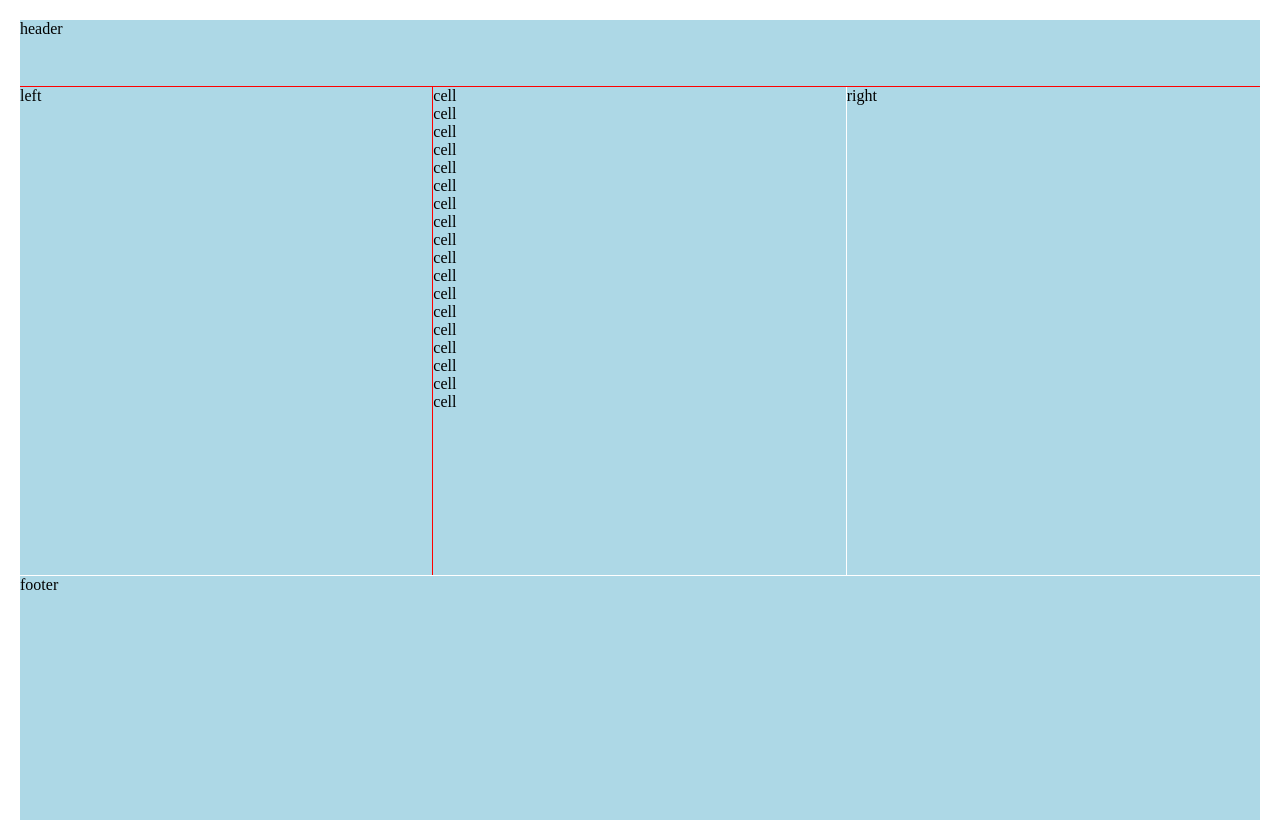
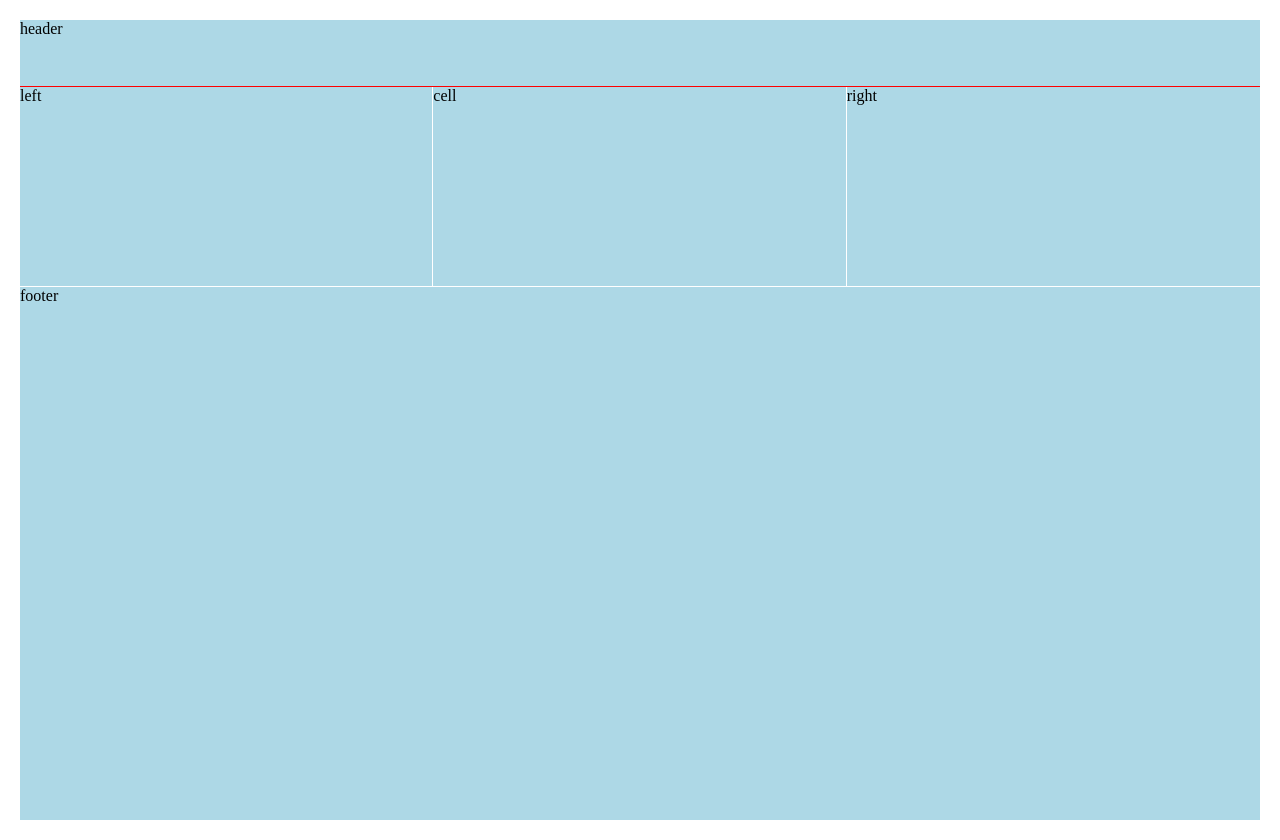
Before and after one commit to ghinda/gridlayout, a website: page demos/holy.html in a window 1280 px wide. Drawn offline with Linux system fonts and the light colour scheme.

Commit message:
still strougglin with ie9/10 support.

```diff
--- a/demos/holy.html
+++ b/demos/holy.html
@@ -28,11 +28,7 @@
 
     <div class="gl-row">
 
-      <div class="gl-col">
-
-        cell
-        <br>
-        cell
+      <div class="gl-col" style="height: 200px">
 
         <div class="gl-col-scrollview">
 
@@ -48,11 +44,7 @@
 
               <div class="gl-col">
 
-                <div class="gl-col-scrollview">
-
-                  cell<br>cell<br>cell<br>cell<br>cell<br>cell<br>cell<br>cell<br>cell<br>cell<br>cell<br>cell<br>cell<br>cell<br>cell<br>cell<br>cell<br>cell<br>
-
-                </div>
+                cell
 
               </div>
 
@@ -68,11 +60,13 @@
 
         </div>
 
+        test
+
       </div>
 
     </div>
 
-    <div class="gl-row gl-row-1">
+    <div class="gl-row">
 
       <div class="gl-col">
         footer
--- a/gridlayout.css
+++ b/gridlayout.css
@@ -14,6 +14,8 @@
   /* make scrollviews work in ios
    */
   -webkit-overflow-scrolling: touch;
+
+  white-space: nowrap;
 }
 
 .gl-container {
@@ -29,12 +31,12 @@
 }
 
 .gl-col {
+  display: table-cell;
   position: relative;
   display: table-cell;
-  height: inherit;
 }
 
-/* need this because IE8+ and FF don't set the right height
+/* need this because IE8 and FF don't set the right height
  * on cells without non-absolute content.
  */
 .gl-col:after {
@@ -45,18 +47,24 @@
 /* need to use an absolute container, otherwise IE and FF will
  * expand the box and cell height to show the entire content.
  */
+
+/* TODO we always need to wrap -container in a scrollview
+ * for nested grids, for firefox support.
+ * otherwise firefox will not set the correct heights/widths
+ * for the nested cells.
+ */
 .gl-col-scrollview {
   position: absolute;
   top: 0;
   left: 0;
+  bottom: 0;
+  right: 0;
   width: 100%;
   height: 100%;
   overflow: auto;
-
-  -ms-filter: "progid:DXImageTransform.Microsoft.Blur(pixelradius=2)";
 }
 
-.gl-col-scrollview > .gl-container {
+.gl-col .gl-container {
   height: 100%;
 }
 
@@ -99,3 +107,10 @@
 .gl-container-fill-height {
   height: 100%;
 }
+
+.wut {
+  display: block;
+  height: 100%;
+  width: 100%;
+  overflow: hidden;
+}
```
